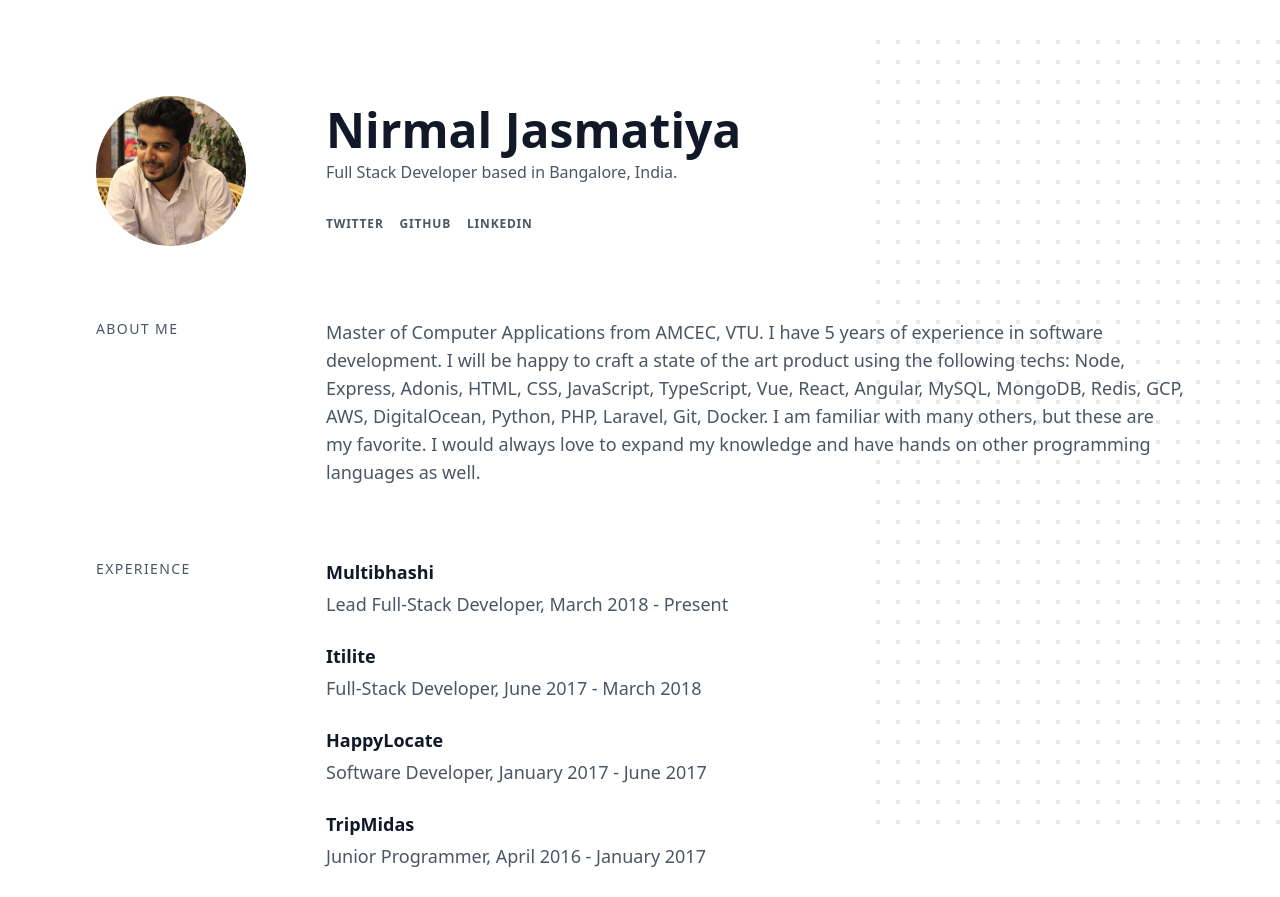
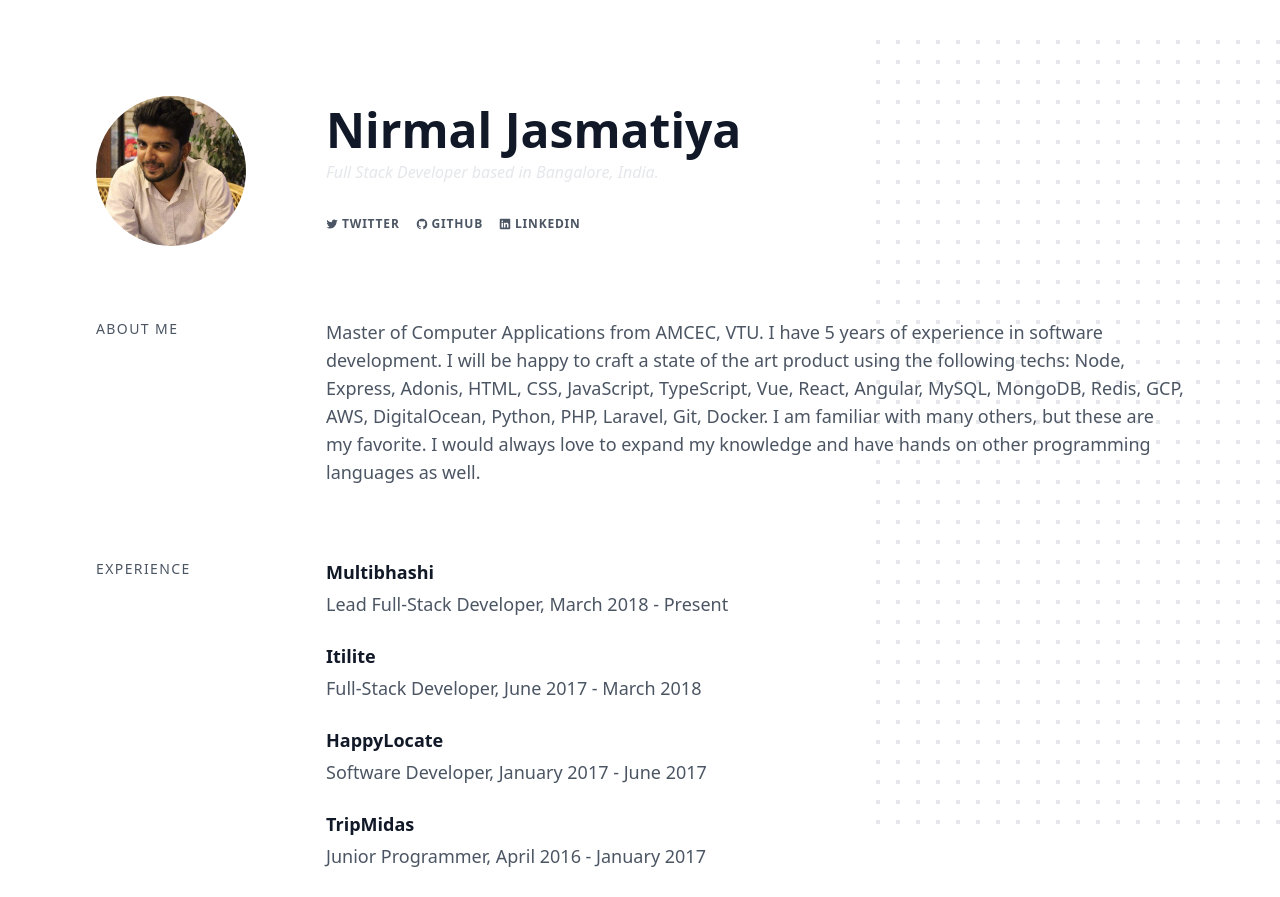
Before and after one commit to nir-jas/nir-jas.github.io, a Gatsby site: page / in a window 1280 px wide. Shown: the top 897 px of the page. Built offline with nearby package versions, Linux system fonts and the light colour scheme; Gatsby itself is replaced by a stand-in of ours.

Commit message:
Added Link Icons

```diff
--- a/package.json
+++ b/package.json
@@ -28,7 +28,8 @@
     "prop-types": "^15.7.2",
     "react": "^16.12.0",
     "react-dom": "^16.12.0",
-    "react-helmet": "^6.1.0"
+    "react-helmet": "^6.1.0",
+    "react-icons": "^4.2.0"
   },
   "devDependencies": {
     "autoprefixer": "^10.2.6",
--- a/src/components/header/index.jsx
+++ b/src/components/header/index.jsx
@@ -1,6 +1,12 @@
 import { Link } from 'gatsby';
 import get from 'lodash/get';
 import React from 'react';
+import {
+  IoLogoGithub as IconGithub,
+  IoLogoTwitter as IconTwitter,
+  IoLogoLinkedin as IconLinkedin,
+  IoChatbox as IconBlog
+} from 'react-icons/io5';
 
 import profileImg from '../../images/profile.jpg';
 
@@ -10,11 +16,11 @@ const classes = {
   image: 'rounded-full transform transition-all duration-150 hover:scale-105',
   contentWrapper: 'flex-none pt-6 md:pt-1 md:flex-1 md:pl-20',
   name: 'text-5xl text-gray-900 dark:text-white font-bold leading-tight hover:text-black dark:hover:text-blue-200',
-  description: 'text-gray-600 dark:text-gray-200',
+  description: 'text-gray-200 dark:text-gray-300 italic',
   list: 'mt-6 uppercase tracking-wider',
   item: 'inline list-none pr-4',
-  link:
-    'inline-block py-2 font-semibold text-xs text-gray-600 hover:text-black dark:text-gray-100 dark:hover:text-blue-400',
+  link: 'inline-flex items-center py-2 font-semibold text-xs text-gray-600 hover:text-black dark:text-gray-100 dark:hover:text-blue-400',
+  linkName: 'ml-1'
 };
 
 const Header = ({ metadata = {}, noBlog = false }) => {
@@ -41,28 +47,28 @@ const Header = ({ metadata = {}, noBlog = false }) => {
                 className={classes.link}
                 href={`https://twitter.com/${twitter}`}
               >
-                Twitter
+                <IconTwitter /> <span className={classes.linkName}>Twitter</span>
               </a>
             </li>
           )}
           {github && (
             <li className={classes.item}>
               <a className={classes.link} href={github}>
-                GitHub
+                <IconGithub /> <span className={classes.linkName}>GitHub</span>
               </a>
             </li>
           )}
           {linkedin && (
             <li className={classes.item}>
               <a className={classes.link} href={linkedin}>
-                LinkedIn
+                <IconLinkedin /> <span className={classes.linkName}>LinkedIn</span>
               </a>
             </li>
           )}
           {!noBlog && (
             <li className={classes.item}>
               <Link className={classes.link} to="/blog">
-                Blog
+                <IconBlog /> <span className={classes.linkName}>Blog</span>
               </Link>
             </li>
           )}
```
Also changed, not shown: 1 other file.
